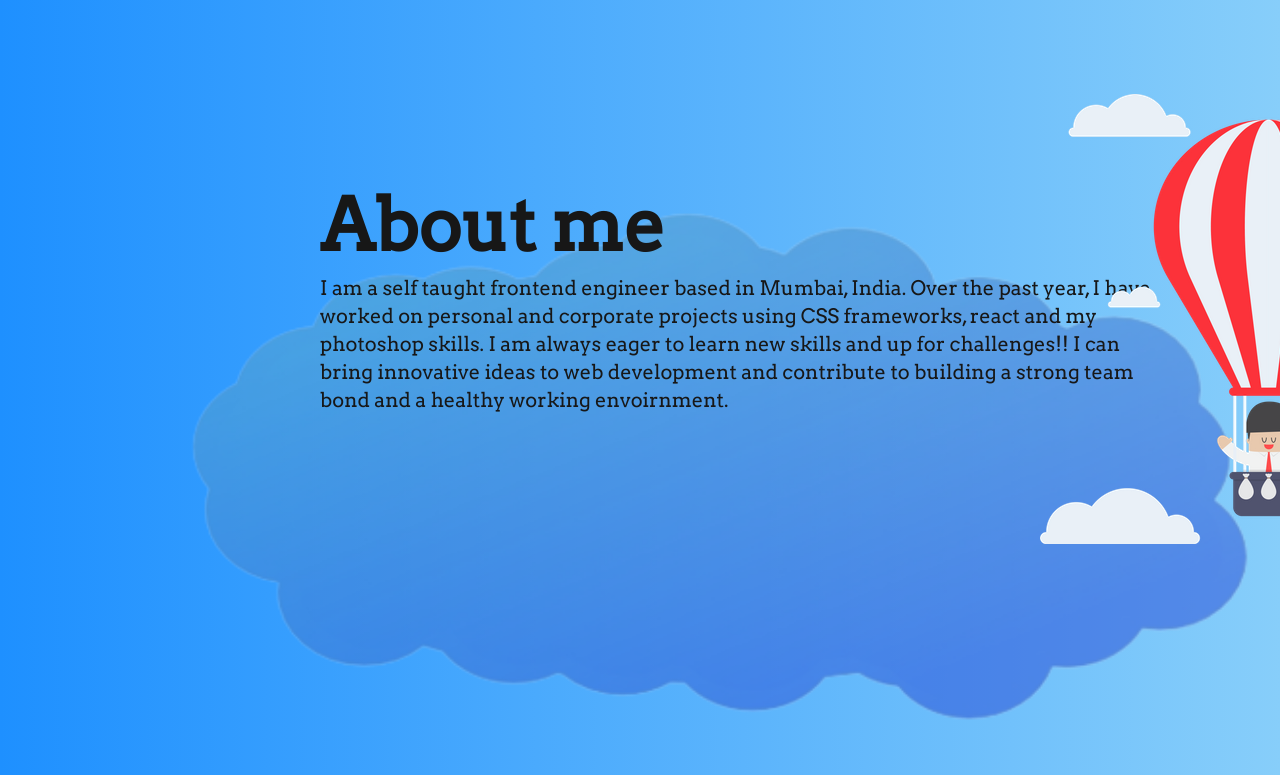
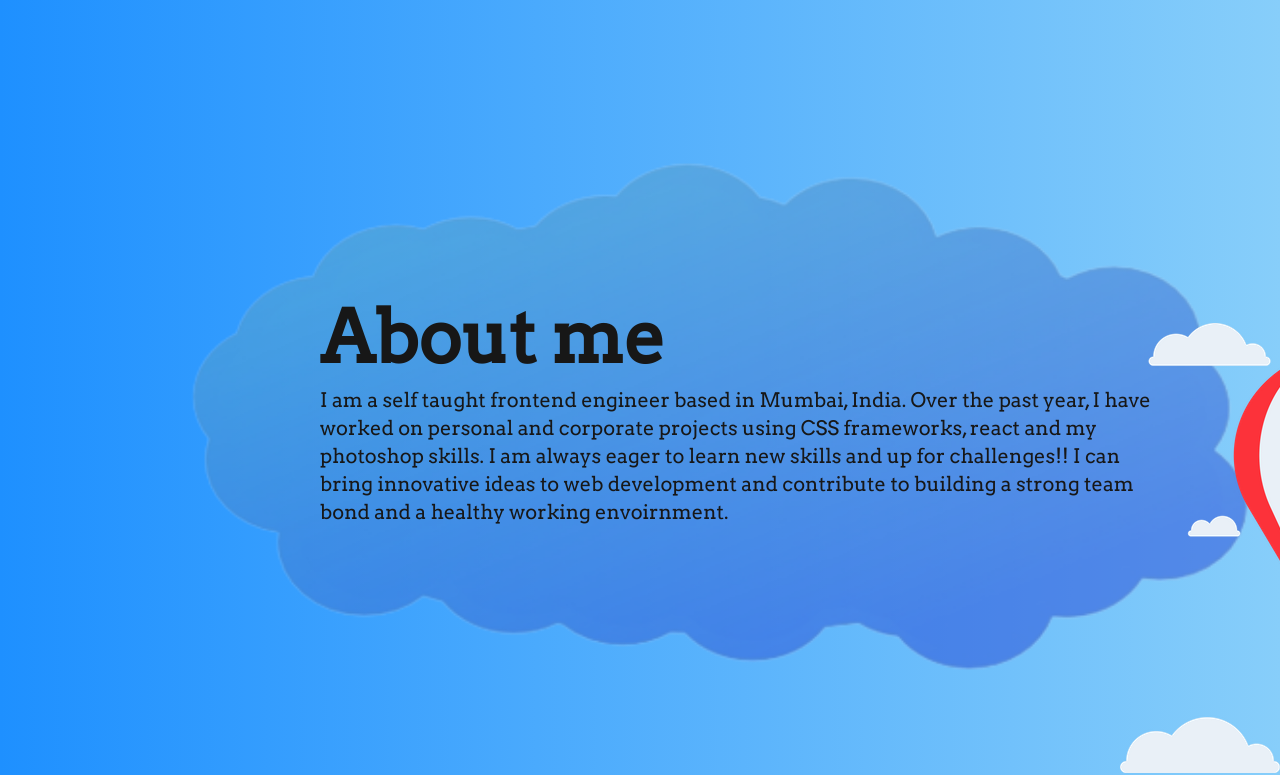
Before and after one commit to maazshaikh7/portfolio, a React (Vite) app: page / in a window 1280 px wide. Shown: the part 930-1705 px from the top of the page. Built offline with nearby package versions, Linux system fonts and the light colour scheme.

Commit message:
Added projects preview and code

```diff
--- a/src/components/About.jsx
+++ b/src/components/About.jsx
@@ -8,32 +8,28 @@ function About(props) {
       }`}
     >
       <div
-        className={`my-40 lg:mt-80 ${
+        className={`my-40 lg:mt-96 ${
           props.mode === "dark" ? "text-cyan-100" : "text-neutral-900"
         } mx-8 lg:pl-72 duration-[2500ms] max-w-[70rem] ${
           props.navDisplay === true ? "-translate-x-2/3 " : ""
         }`}
       >
+        <div className="translate-y-12 text-center lg:text-left">
           <h1 className="font-bold text-7xl pb-3 -z-10">About me</h1>
           <p className="text-xl -z-10">
-          I am a self taught frontend engineer based in Mumbai, India. Over the
-          past year, I have worked on personal and corporate projects using CSS
-          frameworks, react and my photoshop skills. I am always eager to learn
-          new skills and up for challenges!! I can bring innovative ideas to web
-          development and contribute to building a strong team bond and a
-          healthy working envoirnment.
+            I am a self taught frontend engineer based in Mumbai, India. Over
+            the past year, I have worked on personal and corporate projects
+            using CSS frameworks, react and my photoshop skills. I am always
+            eager to learn new skills and up for challenges!! I can bring
+            innovative ideas to web development and contribute to building a
+            strong team bond and a healthy working envoirnment.
           </p>
         </div>
         <div
-        className={`relative hidden lg:block -top-[60vh] left-[130vh] ${
-          props.mode === "dark" ? "invert-[20%]" : ""
-        }`}
-      >
-        <img src="src/assets/airballoon.webp" alt="Hot air balloon" />
-      </div>
-      <div
           className={`opacity-50 hidden ${
-          props.style === "fixed" ? "fixed top-28" : "relative -top-[110vh]"
+            props.style === "fixed"
+              ? "fixed top-28"
+              : "relative -top-96 right-80"
           } lg:block duration-[2500ms] -z-20 ${
             props.navDisplay === true ? "-translate-x-2/3" : ""
           } `}
@@ -44,6 +40,14 @@ function About(props) {
             className="min-w-[90rem] "
           />
         </div>
+        <div
+          className={`relative hidden lg:block -top-[100vh] left-[100vh] ${
+            props.mode === "dark" ? "invert-[20%]" : ""
+          }`}
+        >
+          <img src="src/assets/airballoon.webp" alt="Hot air balloon" />
+        </div>
+      </div>
     </div>
   );
 }
--- a/src/components/CV.jsx
+++ b/src/components/CV.jsx
@@ -142,13 +142,15 @@ function CV() {
             <h2 className="text-3xl font-semibold hover:tracking-wider duration-300 mb-8">
               PROFESSIONAL SKILLS
             </h2>
-            <ul className="list-disc pl-7">
+            <ul className="list-disc pl-7 grid grid-cols-2">
               <li>HTML 5</li>
               <li>CSS 3</li>
               <li>JAVASCRIPT</li>
               <li>REACT JS</li>
               <li>TAILWIND CSS</li>
               <li>BOOTSTRAP</li>
+              <li>GIT</li>
+              <li>GITHUB</li>
             </ul>
           </div>
           <div className="interests my-10 ">
--- a/src/components/Portfolio.jsx
+++ b/src/components/Portfolio.jsx
@@ -14,7 +14,7 @@ function Portfolio(props) {
           projectName={"NEWS-MONKEY"}
           mode={props.mode}
           img={"src\\assets\\newsapp.png"}
-          preview={""}
+          preview={"https://newsapp-maazshaikh7.netlify.app"}
           code={"https://github.com/maazshaikh7/newsapp"}
           about={"NewsApp shows all the breaking news at one place using NEWS API, react and bootstrap"}
         />
@@ -22,7 +22,7 @@ function Portfolio(props) {
             projectName={"TODO-LIST"}
             mode={props.mode}
             img={"src\\assets\\todolist.png"}
-            preview={""}
+            preview={"https://maazshaikh7.github.io/ToDoList/"}
             code={"https://github.com/maazshaikh7/todolist"}
             about={"As the name suggests, a list of things to do, stored in local-storage made using pure HTML, CSS and Javascript."}
           />
@@ -30,7 +30,7 @@ function Portfolio(props) {
           projectName={"ETCH-A-SKETCH"}
           mode={props.mode}
           img={"src\\assets\\etch-a-sketch.png"}
-          preview={""}
+          preview={"https://maazshaikh7.github.io/Etch-A-Sketch/"}
           code={"https://github.com/maazshaikh7/etch-a-sketch"}
           about={"A sketchpad on web with rgb sketching made using pure HTML, CSS and Javscript"}
         />
@@ -38,7 +38,7 @@ function Portfolio(props) {
           projectName={"ODIN-CALCULATOR"}
           mode={props.mode}
           img={"src\\assets\\odin-calculator.png"}
-          preview={""}
+          preview={"https://odin-calculator-maazshaikh7.netlify.app"}
           code={"https://github.com/maazshaikh7/odin-calculator"}
           about={"'The odin project' basic calculator remade using tailwind-css and javascript"}
         />
@@ -54,7 +54,7 @@ function Portfolio(props) {
           projectName={"MICROSOFT CLONE"}
           mode={props.mode}
           img={"src\\assets\\ms-clone.png"}
-          preview={""}
+          preview={"https://pagenotfound.netlify.app"}
           code={"https://github.com/maazshaikh7/ms-clone"}
           about={"Cloned design of microsoft website as of July 2022 using tailwind-css and react"}
         />
@@ -62,7 +62,7 @@ function Portfolio(props) {
           projectName={"TEXTUTILS"}
           mode={props.mode}
           img={"src\\assets\\textutils.png"}
-          preview={"https://www.google.com"}
+          preview={"https://textutils-maazshaikh7.netlify.app"}
           code={"https://github.com/maazshaikh7/textutils"}
           about={
             "TextUtils is a simple utility tool for text editing made using react and bootstrap"
```
Lines whose indentation alone changed are shown as unchanged.
